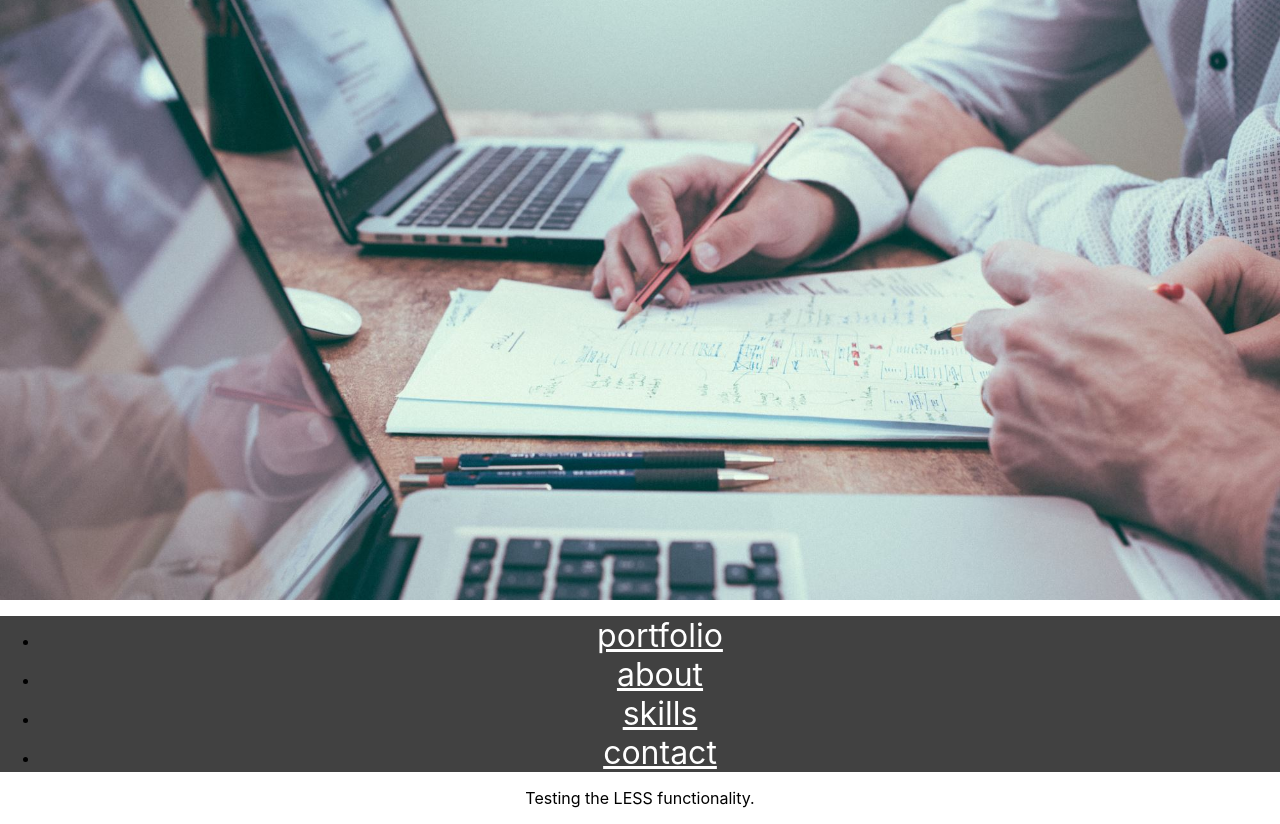
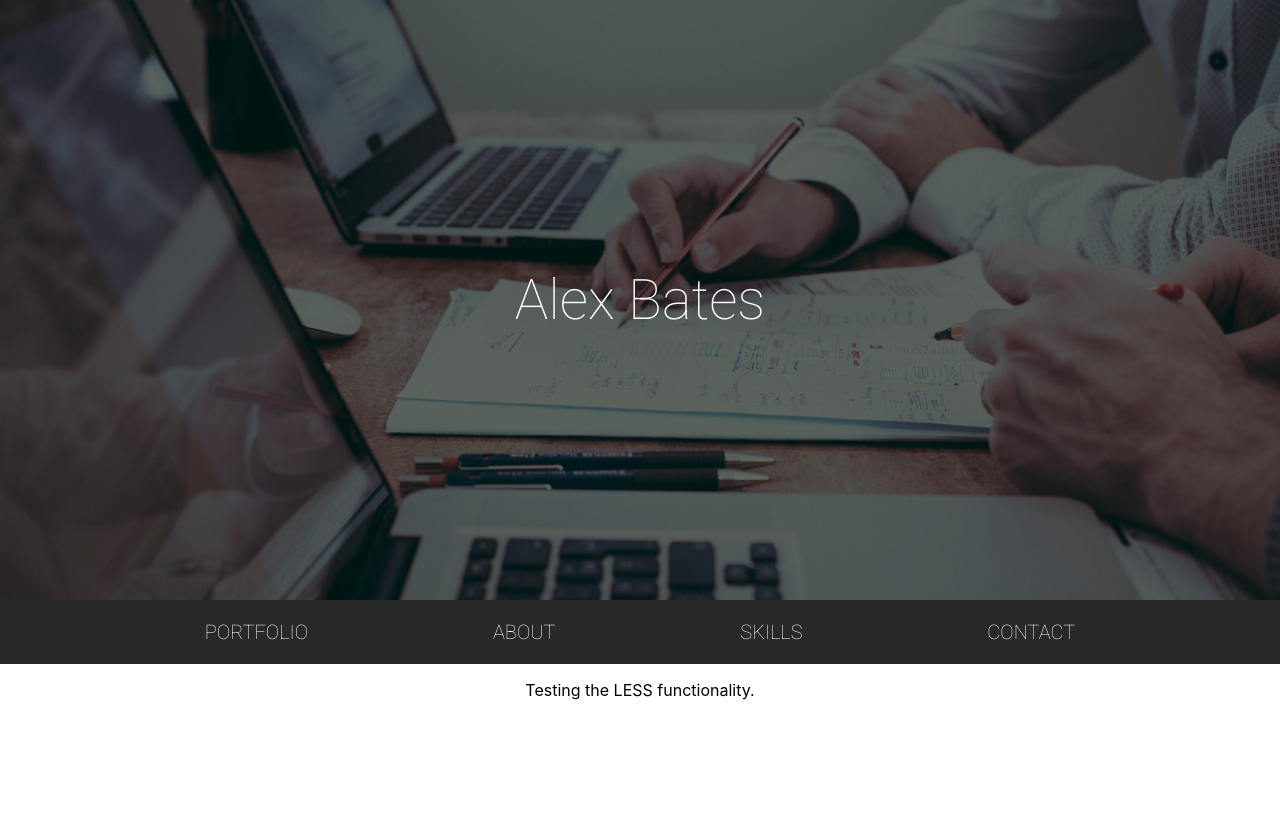
Before and after one commit to ajbates93/portfolioSite, a React (Create React App) app in the folder site/: page / in a window 1280 px wide. After the commit the page ends 800 px from the top, so only its background shows below. Built offline with nearby package versions, Linux system fonts and the light colour scheme.

Commit message:
banner design

```diff
--- a/site/public/index.html
+++ b/site/public/index.html
@@ -3,6 +3,7 @@
   <head>
     <meta charset="utf-8" />
     <link rel="shortcut icon" href="%PUBLIC_URL%/favicon.ico" />
+    <link href="https://fonts.googleapis.com/css?family=Roboto:100,400,700" rel="stylesheet">
     <meta
       name="viewport"
       content="width=device-width, initial-scale=1, shrink-to-fit=no"
--- a/site/src/components/banner.jsx
+++ b/site/src/components/banner.jsx
@@ -10,7 +10,10 @@ class Banner extends React.Component{
     render() {
         return (
             <div className="banner"
-                style={bannerImage}></div>
+                style={bannerImage}>
+                <div className="cover"></div>
+                <div className="caption">Alex Bates</div>
+            </div>
         )
     }
 }
--- a/site/src/less/content.css
+++ b/site/src/less/content.css
@@ -4,16 +4,52 @@
   background-position: center center;
   background-size: cover;
   background-repeat: no-repeat;
+  display: flex;
+  justify-content: center;
+  align-items: center;
+  position: relative;
+  z-index: 10;
+}
+.banner div.cover {
+  position: absolute;
+  top: 0;
+  left: 0;
+  width: 100%;
+  height: 100%;
+  background-color: rgba(0, 0, 0, 0.6);
+  z-index: 11;
+}
+.banner div.caption {
+  font-size: 3.5rem;
+  color: #fff;
+  z-index: 20;
+  font-family: "Roboto", sans-serif;
+  font-weight: 100;
 }
 header#header {
-  background-color: #414141;
+  background-color: #292929;
   position: sticky;
   top: 0;
   left: 0;
 }
-header#header nav a {
+header#header nav ul {
+  list-style-type: none;
+  margin: 0;
+  padding: 20px;
+  display: flex;
+  justify-content: space-evenly;
+  align-items: center;
+}
+header#header nav ul a {
   color: #fff;
-  font-size: 2rem;
+  font-size: 1.25rem;
+  font-family: "Roboto", sans-serif;
+  font-weight: 100;
+  text-decoration: none;
+  text-transform: uppercase;
+}
+header#header nav ul a:hover {
+  color: #cccccc;
 }
 .content p {
   color: red;
--- a/site/src/less/content.less
+++ b/site/src/less/content.less
@@ -1,21 +1,63 @@
+@robo: "Roboto", sans-serif;
+
 .banner {
     height: calc(100vh - 200px);
     width: 100%;
     background-position: center center;
     background-size: cover;
     background-repeat: no-repeat;
+    display: flex;
+    justify-content: center;
+    align-items: center;
+    position: relative;
+    z-index: 10;
+
+    div.cover {
+        position: absolute;
+        top: 0;
+        left: 0;
+        width: 100%;
+        height: 100%;
+        background-color: rgba(0,0,0,0.6);
+        z-index: 11;
+    }
+
+    div.caption {
+        font-size: 3.5rem;
+        color: #fff;
+        z-index: 20;
+        font-family: @robo;
+        font-weight: 100;
+    }
 }
 
 header#header {
-    background-color: #414141;
+    background-color: #292929;
     position: sticky;
     top: 0;
     left: 0;
 
     nav {
-        a {
-            color: #fff;
-            font-size: 2rem;
+        ul {
+            list-style-type: none;
+            margin: 0;
+            padding: 20px;
+            display: flex;
+            justify-content: space-evenly;
+            align-items: center;
+
+            a {
+                color: #fff;
+                font-size: 1.25rem;
+                font-family: @robo;
+                font-weight: 100;
+                text-decoration: none;
+                text-transform: uppercase;
+
+                &:hover {
+                    color: darken(#fff, 20%);
+                }
+            }
         }
     }
 }
```
